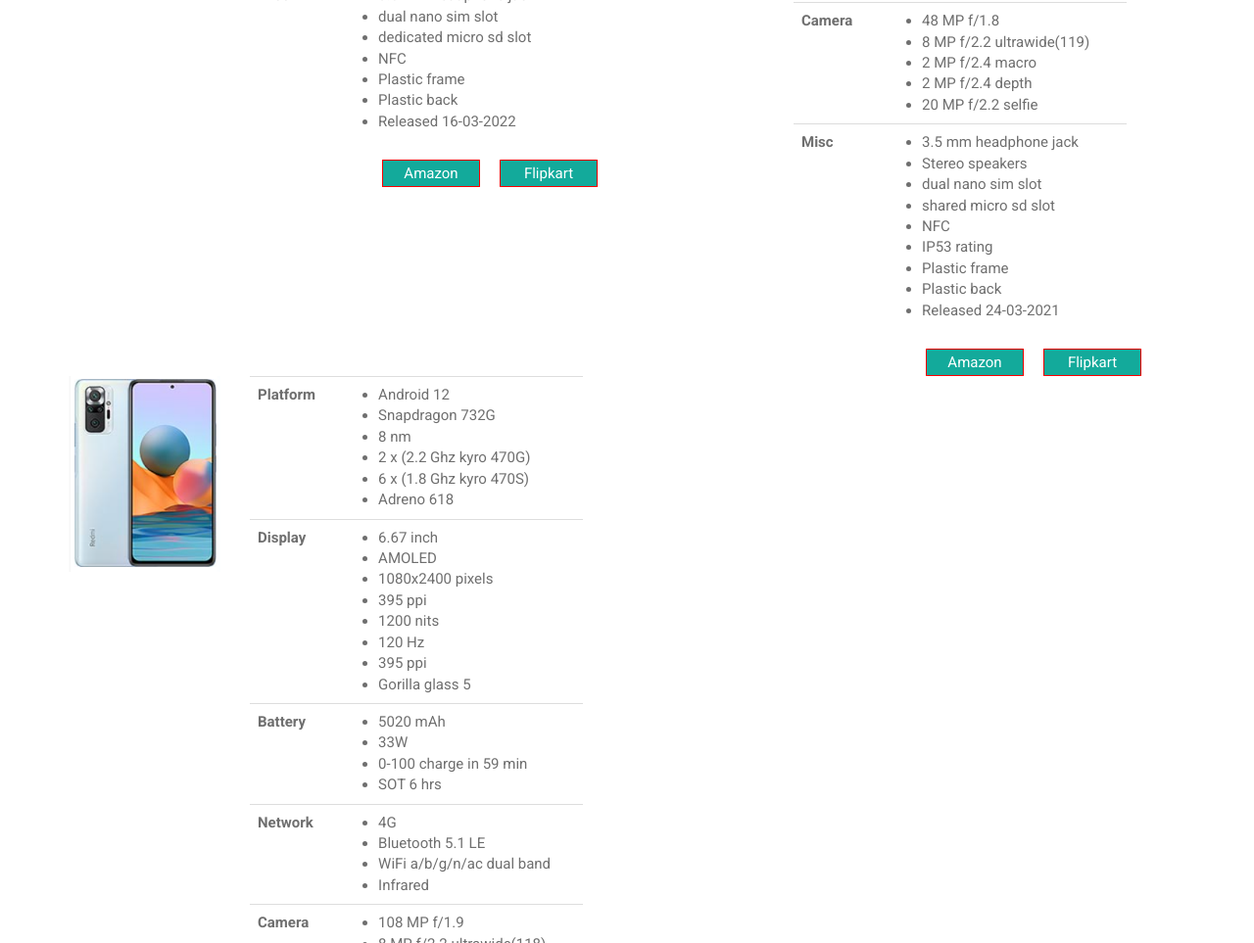
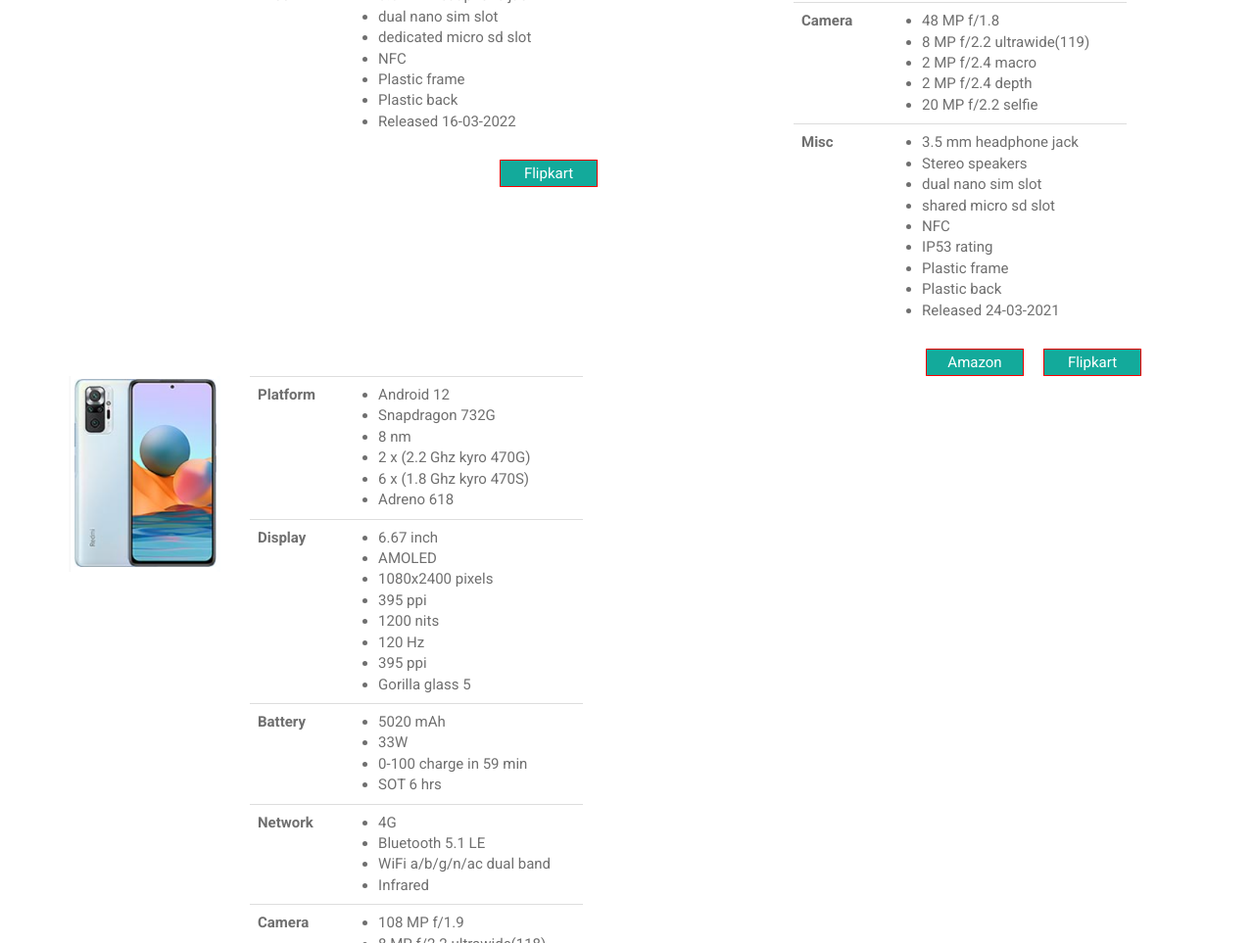
Before and after one commit to mylab4492/blackzero, a plain HTML site: page mobiles.html in a window 1280 px wide. Shown: the part 795-1758 px from the top of the page at 98% size. Drawn offline with Linux system fonts and the light colour scheme.

Commit message:
link
links to buy on amazon updated

```diff
--- a/mobiles.html
+++ b/mobiles.html
@@ -152,7 +152,6 @@
 						</table>
 					</div>
 					<button onclick="window.open('catalogue/borougenajd-pp-md-silent.pdf')" style="width: 100px; background-color:#13AA9B;margin-left:20px;  color:white; border:1px red solid;float: right;">Flipkart</button>
-					<button onclick="window.open('catalogue/borougenajd-pp-md-silent.pdf')" style="width: 100px; background-color:#13AA9B;margin-left:20px;  color:white; border:1px red solid;float: right;">Amazon</button>
                 </div>
                 <div class="row col-lg-6 col-md-6 col-sm-12 col-xs-12">
 					<div class="col-lg-4">
@@ -245,7 +244,7 @@
 						</table>
 					</div>
 					<button onclick="window.open('catalogue/borougenajd-pp-md-silent.pdf')" style="width: 100px; background-color:#13AA9B;margin-left:20px;  color:white; border:1px red solid;float: right;">Flipkart</button>
-					<button onclick="window.open('catalogue/borougenajd-pp-md-silent.pdf')" style="width: 100px; background-color:#13AA9B;margin-left:20px;  color:white; border:1px red solid;float: right;">Amazon</button>
+					<button onclick="window.open('https://amzn.to/3WJ43kY')" style="width: 100px; background-color:#13AA9B;margin-left:20px;  color:white; border:1px red solid;float: right;">Amazon</button>
                 </div>
                 <div class="row col-lg-6 col-md-6 col-sm-12 col-xs-12">
 					<div class="col-lg-4">
@@ -336,7 +335,7 @@
 						</table>
 					</div>
 					<button onclick="window.open('catalogue/borougenajd-pp-md-silent.pdf')" style="width: 100px; background-color:#13AA9B;margin-left:20px;  color:white; border:1px red solid;float: right;">Flipkart</button>
-					<button onclick="window.open('catalogue/borougenajd-pp-md-silent.pdf')" style="width: 100px; background-color:#13AA9B;margin-left:20px;  color:white; border:1px red solid;float: right;">Amazon</button>
+					<button onclick="window.open('https://amzn.to/3PUsTfx.pdf')" style="width: 100px; background-color:#13AA9B;margin-left:20px;  color:white; border:1px red solid;float: right;">Amazon</button>
                 </div>
             </div>
         </div>
```
